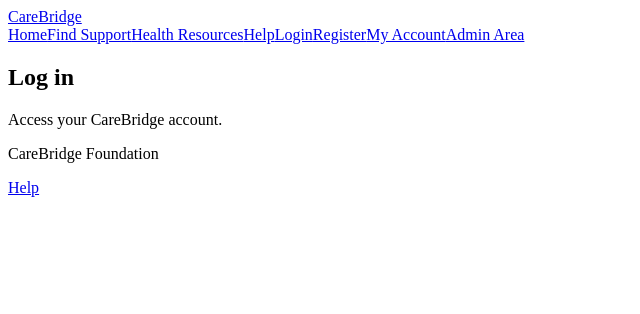
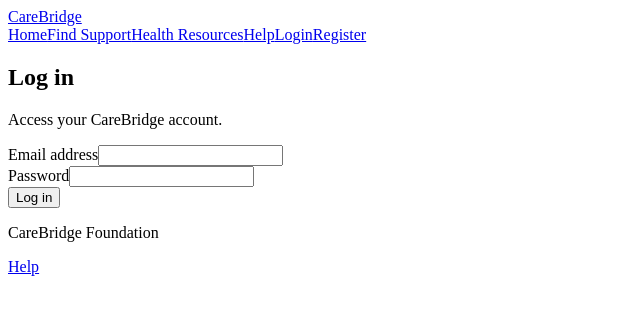
Before and after one commit to rikey123123/FIT5032_2026_Ruiqi_Wang_36668095_ass2, a Vue app: page /login in a window 1280 px wide. Shown: the top 314 px of the page, without its empty margins (0-640 px from the left). Built offline with nearby package versions, Linux system fonts and the light colour scheme; the HTML template or start-up script is replaced by a standard one.

Commit message:
feat: add login session and account page

```diff
--- a/src/components/AppHeader.vue
+++ b/src/components/AppHeader.vue
@@ -1,14 +1,26 @@
 <script setup>
+import { useRouter } from 'vue-router'
+import { useAuth } from '../composables/useAuth'
+
+const router = useRouter()
+const { isLoggedIn, logout } = useAuth()
+
 const navigationLinks = [
   { to: '/', label: 'Home' },
   { to: '/support', label: 'Find Support' },
   { to: '/resources', label: 'Health Resources' },
   { to: '/help', label: 'Help' },
+]
+
+const guestNavigationLinks = [
   { to: '/login', label: 'Login' },
   { to: '/register', label: 'Register' },
-  { to: '/account', label: 'My Account' },
-  { to: '/admin', label: 'Admin Area' },
 ]
+
+function handleLogout() {
+  logout()
+  router.push({ name: 'home' })
+}
 </script>
 
 <template>
@@ -25,6 +37,25 @@ const navigationLinks = [
         >
           {{ link.label }}
         </RouterLink>
+
+        <template v-if="isLoggedIn">
+          <RouterLink class="site-navigation__link" to="/account">
+            My Account
+          </RouterLink>
+          <button class="site-navigation__button" type="button" @click="handleLogout">
+            Log out
+          </button>
+        </template>
+
+        <RouterLink
+          v-for="link in guestNavigationLinks"
+          v-else
+          :key="link.to"
+          :to="link.to"
+          class="site-navigation__link"
+        >
+          {{ link.label }}
+        </RouterLink>
       </nav>
     </div>
   </header>
--- /dev/null
+++ b/src/composables/useAuth.js
@@ -0,0 +1,46 @@
+import { computed, ref } from 'vue'
+import {
+  clearStoredCurrentUser,
+  getStoredCurrentUserId,
+  getStoredUsers,
+  saveCurrentUserId,
+} from '../utils/storage'
+
+function findCurrentUser() {
+  const currentUserId = getStoredCurrentUserId()
+
+  return getStoredUsers().find((user) => user.id === currentUserId) ?? null
+}
+
+const currentUser = ref(findCurrentUser())
+const isLoggedIn = computed(() => currentUser.value !== null)
+
+export function useAuth() {
+  function login(email, password) {
+    const normalizedEmail = email.trim().toLowerCase()
+    const user = getStoredUsers().find((item) => item.email === normalizedEmail)
+
+    if (!user || user.password !== password) {
+      return { success: false, message: 'Email or password is incorrect.' }
+    }
+
+    if (!saveCurrentUserId(user.id)) {
+      return { success: false, message: 'Your session could not be saved. Please try again.' }
+    }
+
+    currentUser.value = user
+    return { success: true }
+  }
+
+  function logout() {
+    clearStoredCurrentUser()
+    currentUser.value = null
+  }
+
+  return {
+    currentUser,
+    isLoggedIn,
+    login,
+    logout,
+  }
+}
--- a/src/styles/main.css
+++ b/src/styles/main.css
@@ -38,16 +38,22 @@
   gap: 0.25rem;
 }
 
-.site-navigation__link {
+.site-navigation__link,
+.site-navigation__button {
+  border: 0;
   border-bottom: 3px solid transparent;
+  background: transparent;
   color: #24312b;
+  cursor: pointer;
+  font: inherit;
   padding: 0.45rem 0.35rem;
   text-align: center;
   text-decoration: none;
 }
 
 .site-navigation__link:hover,
-.site-navigation__link.router-link-active {
+.site-navigation__link.router-link-active,
+.site-navigation__button:hover {
   border-bottom-color: #1f6b57;
   color: #14513f;
 }
@@ -156,19 +162,25 @@
   color: #14513f;
 }
 
-.primary-button {
+.primary-button,
+.primary-link {
   justify-self: start;
+  display: inline-block;
   min-height: 2.75rem;
   border: 1px solid #14513f;
   border-radius: 4px;
   background: #1f6b57;
   color: #ffffff;
   cursor: pointer;
+  font: inherit;
   padding: 0.5rem 0.85rem;
+  text-decoration: none;
 }
 
-.primary-button:hover {
+.primary-button:hover,
+.primary-link:hover {
   background: #14513f;
+  color: #ffffff;
 }
 
 .page-content .results-count {
@@ -285,6 +297,36 @@
   margin-top: 1.25rem;
 }
 
+.account-details {
+  display: grid;
+  max-width: 38rem;
+  margin: 0 0 1.5rem;
+  border-top: 1px solid #d1ddd5;
+}
+
+.account-details > div {
+  display: grid;
+  gap: 0.2rem;
+  border-bottom: 1px solid #d1ddd5;
+  padding: 0.9rem 0;
+}
+
+.account-details dt {
+  color: #53645a;
+  font-size: 0.95rem;
+  font-weight: 700;
+}
+
+.account-details dd {
+  margin: 0;
+}
+
+.account-page .empty-state {
+  display: grid;
+  gap: 1rem;
+  max-width: 38rem;
+}
+
 .empty-state {
   border-left: 4px solid #c86430;
   background: #ffffff;
--- a/src/utils/storage.js
+++ b/src/utils/storage.js
@@ -1,4 +1,5 @@
 const USERS_KEY = 'carebridge-users'
+const CURRENT_USER_KEY = 'carebridge-current-user'
 
 export function getStoredUsers() {
   try {
@@ -23,3 +24,28 @@ export function saveUsers(users) {
     return false
   }
 }
+
+export function getStoredCurrentUserId() {
+  try {
+    return localStorage.getItem(CURRENT_USER_KEY)
+  } catch {
+    return null
+  }
+}
+
+export function saveCurrentUserId(userId) {
+  try {
+    localStorage.setItem(CURRENT_USER_KEY, userId)
+    return true
+  } catch {
+    return false
+  }
+}
+
+export function clearStoredCurrentUser() {
+  try {
+    localStorage.removeItem(CURRENT_USER_KEY)
+  } catch {
+    // Nothing else is needed when browser storage is unavailable.
+  }
+}
--- a/src/views/AccountView.vue
+++ b/src/views/AccountView.vue
@@ -1,6 +1,45 @@
+<script setup>
+import { useRouter } from 'vue-router'
+import { useAuth } from '../composables/useAuth'
+
+const router = useRouter()
+const { currentUser, logout } = useAuth()
+
+function handleLogout() {
+  logout()
+  router.push({ name: 'home' })
+}
+</script>
+
 <template>
-  <section>
-    <h1>My account</h1>
-    <p>View your CareBridge account details.</p>
+  <section class="account-page">
+    <div class="page-introduction">
+      <h1>My account</h1>
+      <p>View your CareBridge account details.</p>
+    </div>
+
+    <div v-if="currentUser">
+      <dl class="account-details">
+        <div>
+          <dt>Name</dt>
+          <dd>{{ currentUser.fullName }}</dd>
+        </div>
+        <div>
+          <dt>Email</dt>
+          <dd>{{ currentUser.email }}</dd>
+        </div>
+        <div>
+          <dt>Role</dt>
+          <dd>{{ currentUser.role }}</dd>
+        </div>
+      </dl>
+
+      <button class="primary-button" type="button" @click="handleLogout">Log out</button>
+    </div>
+
+    <div v-else class="empty-state">
+      <p>You need to log in before viewing account details.</p>
+      <RouterLink class="primary-link" :to="{ name: 'login' }">Log in</RouterLink>
+    </div>
   </section>
 </template>
--- a/src/views/LoginView.vue
+++ b/src/views/LoginView.vue
@@ -1,6 +1,110 @@
+<script setup>
+import { reactive } from 'vue'
+import { useRouter } from 'vue-router'
+import { useAuth } from '../composables/useAuth'
+
+const router = useRouter()
+const { login } = useAuth()
+const emailPattern = /^[^\s@]+@[^\s@]+\.[^\s@]+$/
+
+const form = reactive({
+  email: '',
+  password: '',
+})
+
+const errors = reactive({
+  email: '',
+  password: '',
+  form: '',
+})
+
+function clearError(field) {
+  errors[field] = ''
+  errors.form = ''
+}
+
+function validateForm() {
+  errors.email = ''
+  errors.password = ''
+  errors.form = ''
+
+  const email = form.email.trim()
+
+  if (!email) {
+    errors.email = 'Enter your email address.'
+  } else if (!emailPattern.test(email)) {
+    errors.email = 'Enter an email address in a valid format.'
+  }
+
+  if (!form.password) {
+    errors.password = 'Enter your password.'
+  }
+
+  return !errors.email && !errors.password
+}
+
+function submitLogin() {
+  if (!validateForm()) {
+    return
+  }
+
+  const result = login(form.email, form.password)
+
+  if (!result.success) {
+    errors.form = result.message
+    return
+  }
+
+  router.push({ name: 'account' })
+}
+</script>
+
 <template>
-  <section>
-    <h1>Log in</h1>
-    <p>Access your CareBridge account.</p>
+  <section class="login-page">
+    <div class="page-introduction">
+      <h1>Log in</h1>
+      <p>Access your CareBridge account.</p>
+    </div>
+
+    <form class="auth-form" novalidate @submit.prevent="submitLogin">
+      <div class="form-field">
+        <label for="login-email">Email address</label>
+        <input
+          id="login-email"
+          v-model="form.email"
+          :aria-describedby="errors.email ? 'login-email-error' : undefined"
+          :aria-invalid="Boolean(errors.email)"
+          autocomplete="email"
+          inputmode="email"
+          type="email"
+          @input="clearError('email')"
+        />
+        <p v-if="errors.email" id="login-email-error" class="field-error" role="alert">
+          {{ errors.email }}
+        </p>
+      </div>
+
+      <div class="form-field">
+        <label for="login-password">Password</label>
+        <input
+          id="login-password"
+          v-model="form.password"
+          :aria-describedby="errors.password ? 'login-password-error' : undefined"
+          :aria-invalid="Boolean(errors.password)"
+          autocomplete="current-password"
+          type="password"
+          @input="clearError('password')"
+        />
+        <p v-if="errors.password" id="login-password-error" class="field-error" role="alert">
+          {{ errors.password }}
+        </p>
+      </div>
+
+      <p v-if="errors.form" class="form-message form-message--error" role="alert">
+        {{ errors.form }}
+      </p>
+
+      <button class="primary-button" type="submit">Log in</button>
+    </form>
   </section>
 </template>
```
